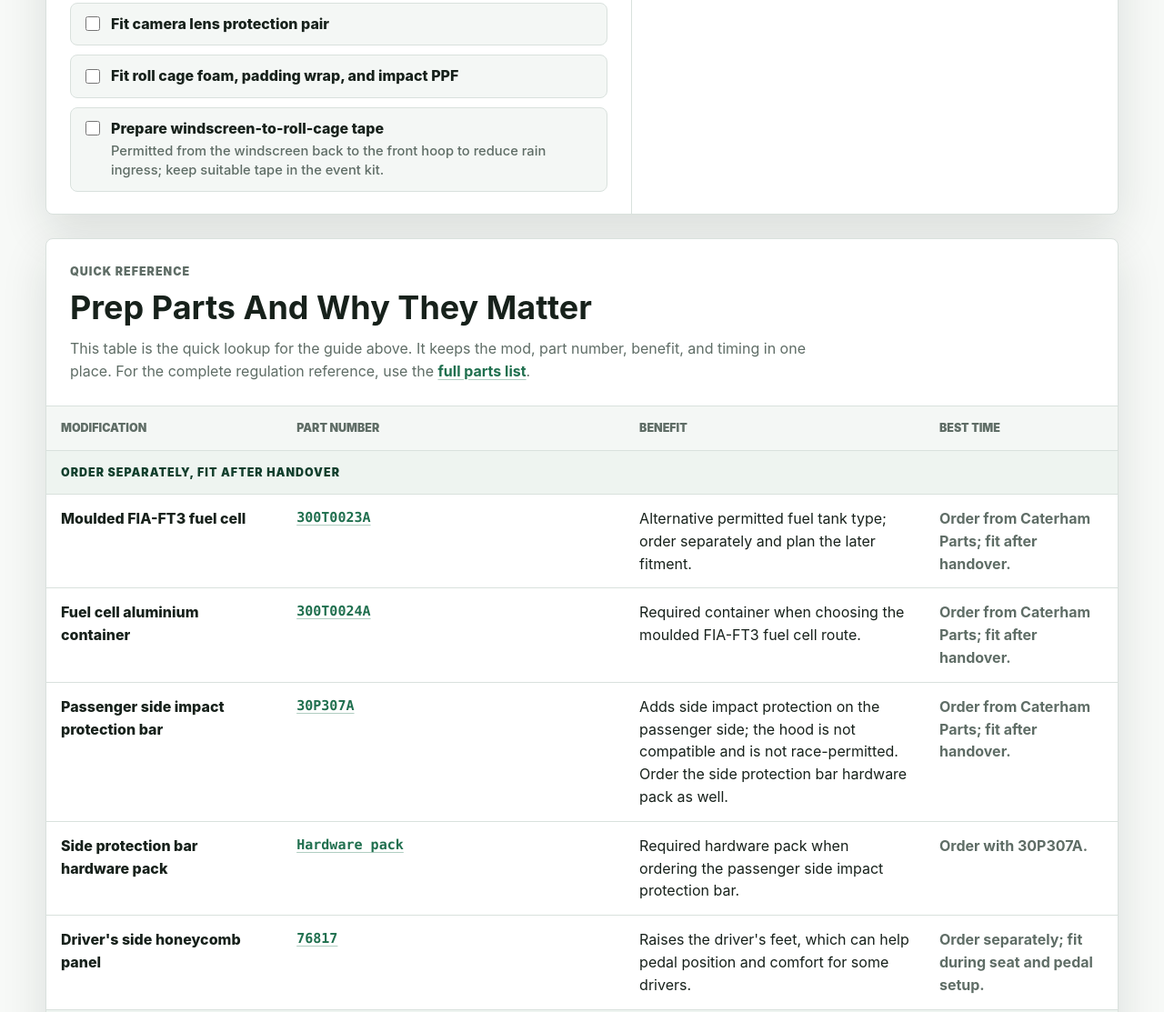
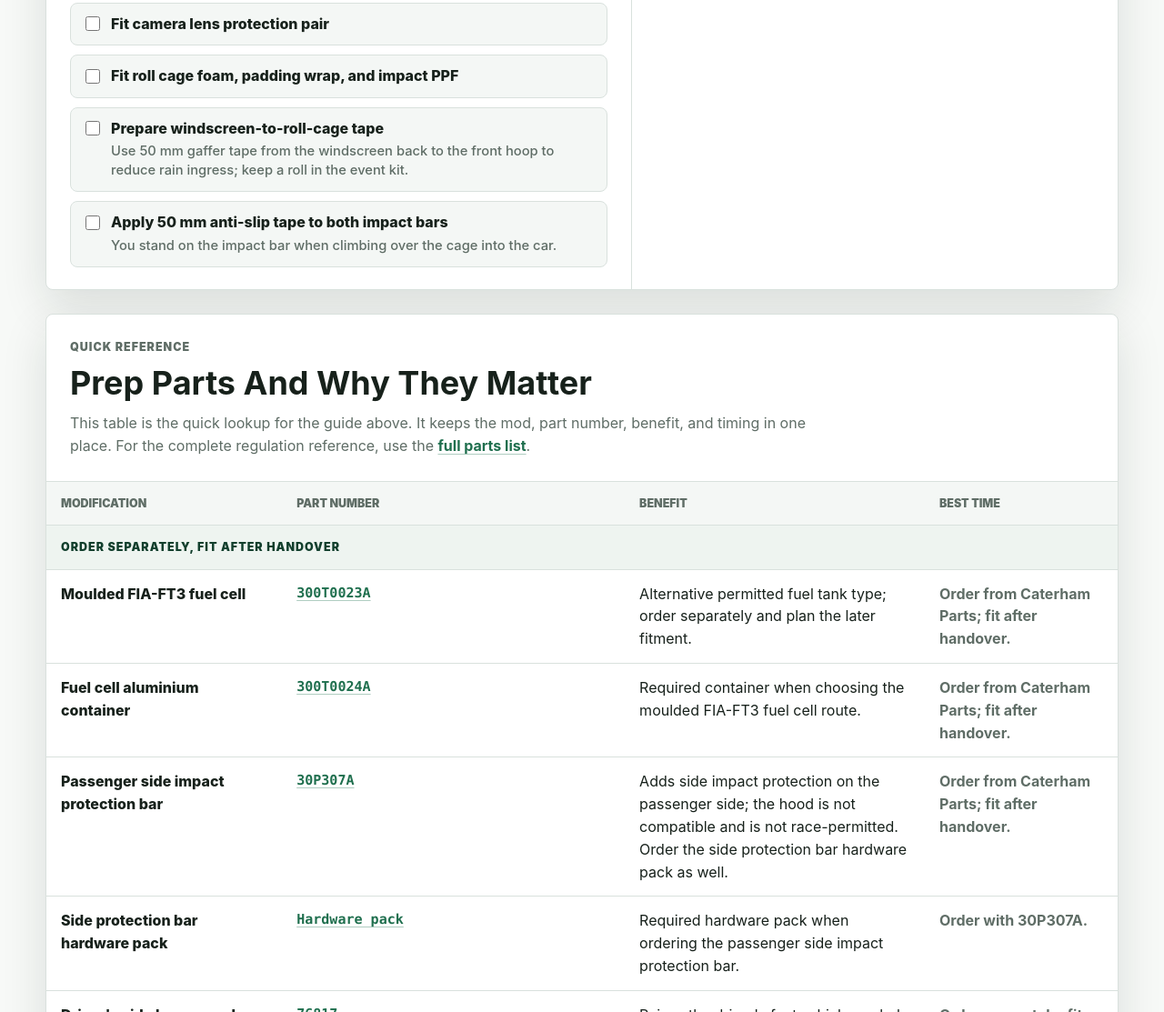
Before and after one commit to AllyMurray/caterham-academy-2026, a plain HTML site: page index.html in a window 1280 px wide. Shown: the part 4236-5349 px from the top of the page at 91% size. Drawn offline with Linux system fonts and the light colour scheme.

Commit message:
Add gaffer and anti-slip tape prep

```diff
--- a/index.html
+++ b/index.html
@@ -349,7 +349,14 @@
                 <input type="checkbox" />
                 <span class="todo-copy">
                   <span class="todo-title">Prepare windscreen-to-roll-cage tape</span>
-                  <span class="todo-context">Permitted from the windscreen back to the front hoop to reduce rain ingress; keep suitable tape in the event kit.</span>
+                  <span class="todo-context">Use 50 mm gaffer tape from the windscreen back to the front hoop to reduce rain ingress; keep a roll in the event kit.</span>
+                </span>
+              </label>
+              <label class="todo-item">
+                <input type="checkbox" />
+                <span class="todo-copy">
+                  <span class="todo-title">Apply 50 mm anti-slip tape to both impact bars</span>
+                  <span class="todo-context">You stand on the impact bar when climbing over the cage into the car.</span>
                 </span>
               </label>
             </div>
@@ -541,9 +548,15 @@
               </tr>
               <tr>
                 <td>Windscreen-to-roll-cage tape</td>
-                <td>Free-choice tape</td>
+                <td>50 mm gaffer tape</td>
                 <td>Permitted from the windscreen back to the front hoop of the roll cage to reduce rain ingress.</td>
                 <td>Keep in the event kit; fit when conditions require it.</td>
+              </tr>
+              <tr>
+                <td>Impact bar anti-slip tape</td>
+                <td>50 mm anti-slip tape</td>
+                <td>Applied to both impact bars because you stand on the bar when climbing over the cage into the car.</td>
+                <td>Fit after the impact bars are fitted.</td>
               </tr>
               <tr class="table-group">
                 <td colspan="4">Fuel, catch tank, brakes, and data</td>
```
Also changed, not shown: race-prep.html (+1 -1 lines).
